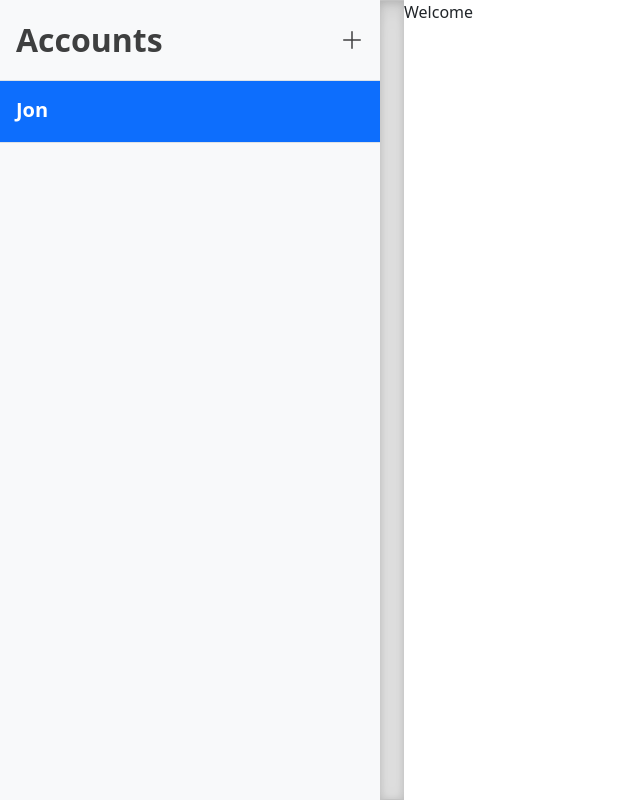
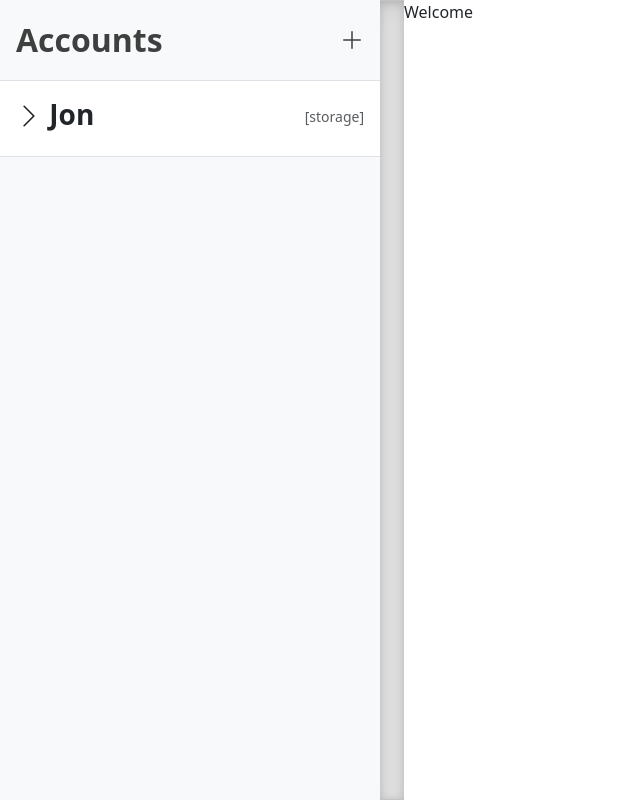
Before and after one commit to JonWakefield/home-server, a website: page static/index.html in a window 1280 px wide. Shown: the whole page, without its empty margins (0-640 px from the left). Drawn offline with Linux system fonts and the light colour scheme; no server answers.

Commit message:
layout updates

```diff
--- a/static/index.html
+++ b/static/index.html
@@ -23,19 +23,32 @@
         </svg>
       </div>
       <div id="userListGroup" class="list-group list-group-flush border-bottom scrollarea">
-        <a id="userBox" href="#" class="list-group-item list-group-item-action active py-3 lh-sm" aria-current="true">
+        <a id="userBox" href="#" class="list-group-item list-group-item-action py-3 lh-sm" aria-current="true">
           <div class="d-flex w-100 align-items-center justify-content-between">
-            <strong class="mb-1 fs-5 fw-semibold">Jon</strong>
+            <strong class="mb-1 fs-3 fw-semibold">
+              <svg id="accArrow" xmlns="http://www.w3.org/2000/svg" width="26" height="26" fill="currentColor"
+                class="bi bi-chevron-right" viewBox="0 0 16 16">
+                <path fill-rule="evenodd"
+                  d="M4.646 1.646a.5.5 0 0 1 .708 0l6 6a.5.5 0 0 1 0 .708l-6 6a.5.5 0 0 1-.708-.708L10.293 8 4.646 2.354a.5.5 0 0 1 0-.708" />
+              </svg>
+              <!-- <svg xmlns="http://www.w3.org/2000/svg" width="28" height="28" fill="currentColor"
+                class="bi bi-three-dots-vertical" viewBox="0 0 16 16">
+                <path
+                  d="M9.5 13a1.5 1.5 0 1 1-3 0 1.5 1.5 0 0 1 3 0m0-5a1.5 1.5 0 1 1-3 0 1.5 1.5 0 0 1 3 0m0-5a1.5 1.5 0 1 1-3 0 1.5 1.5 0 0 1 3 0" />
+              </svg> -->
+              Jon
+            </strong>
+            <small class="text-body-secondary">[storage]</small>
           </div>
-          <!-- <div class="col-10 mb-1 small">Some placeholder content in a paragraph below the heading and date.</div> -->
+          <div class="col-10 mb-1 small"></div>
         </a>
-        <!-- <a href="#" class="list-group-item list-group-item-action py-3 lh-sm"> -->
-        <!-- <div class="d-flex w-100 align-items-center justify-content-between"> -->
-        <!-- <strong class="mb-1">List group item heading</strong> -->
-        <!-- <small class="text-body-secondary">Tues</small> -->
-        <!-- </div> -->
-        <!-- <div class="col-10 mb-1 small">Some placeholder content in a paragraph below the heading and date.</div> -->
-        <!-- </a>  -->
+        <!-- <a href="#" class="list-group-item list-group-item-action py-3 lh-sm">
+          <div class="d-flex w-100 align-items-center justify-content-between">
+            <strong class="mb-1 fs-5 fw-semibold">List group item heading</strong>
+            <small class="text-body-secondary">[storage]</small>
+          </div>
+          <div class="col-10 mb-1 small"><br></div>
+        </a> -->
       </div>
     </div>
     <div class="b-example-divider b-example-vr"></div>
```
